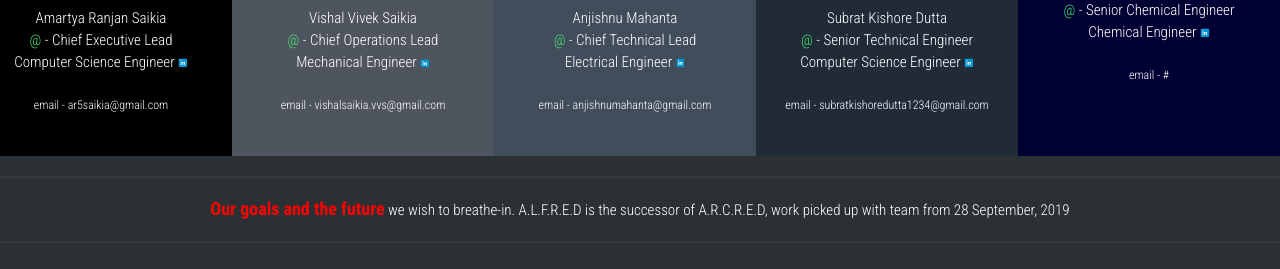
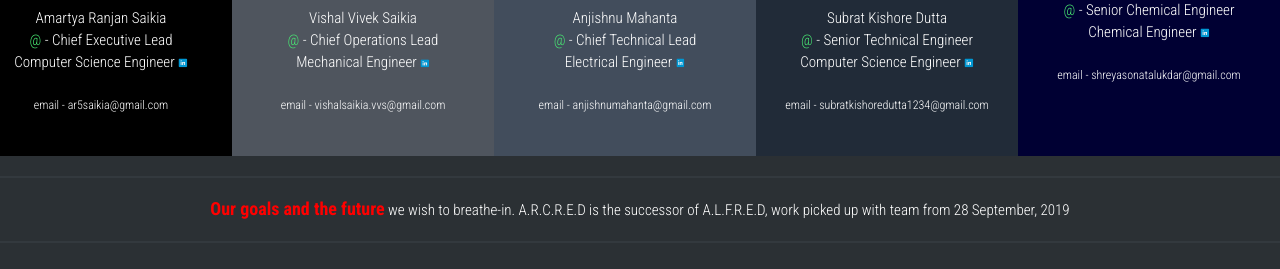
Before and after one commit to arcred-space/arcred-space.github.io, a plain HTML site: page x/teamarc.html in a window 1280 px wide. Shown: the part 312-581 px from the top of the page. Drawn offline with Linux system fonts and the light colour scheme.

Commit message:
shreya added

```diff
--- a/x/teamarc.html
+++ b/x/teamarc.html
@@ -100,13 +100,13 @@ p.padding2 {
 
 
     </p>
-    <a class="padding2" href="#">email - #</a></center>
+    <a class="padding2" href="shreyasonatalukdar@gmail.com">email - shreyasonatalukdar@gmail.com</a></center>
   </div>
 </div>
 
 <hr>
 
-<center><a style="font-size:18px" align=justify href="./xblog/future.html"><font color=red><b>Our goals and the future</b></font></a> <font color=white>we wish to breathe-in. <a href="https://photos.app.goo.gl/8DT8C7NDAF4PLZw46" target="_blank"> A.L.F.R.E.D</a> is the successor of A.R.C.R.E.D, work picked up with team from 28 September, 2019</font></center>
+<center><a style="font-size:18px" align=justify href="./xblog/future.html"><font color=red><b>Our goals and the future</b></font></a> <font color=white>we wish to breathe-in. A.R.C.R.E.D is the successor of <a href="https://photos.app.goo.gl/8DT8C7NDAF4PLZw46" target="_blank"> A.L.F.R.E.D</a>, work picked up with team from 28 September, 2019</font></center>
 
 <hr>
 
```
